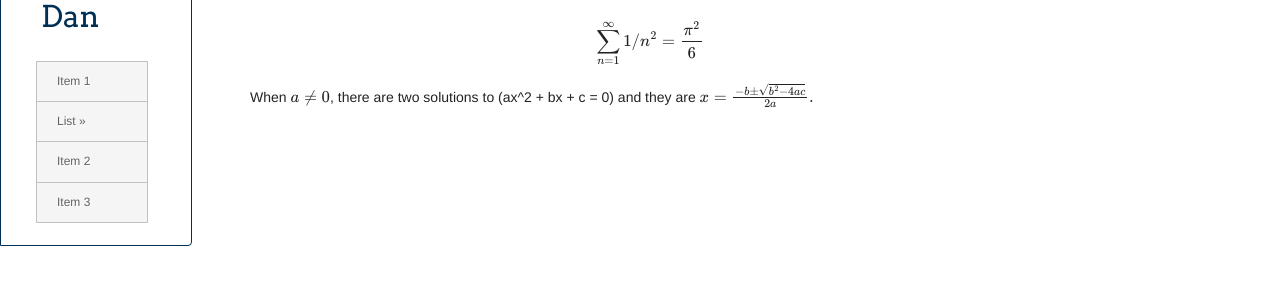
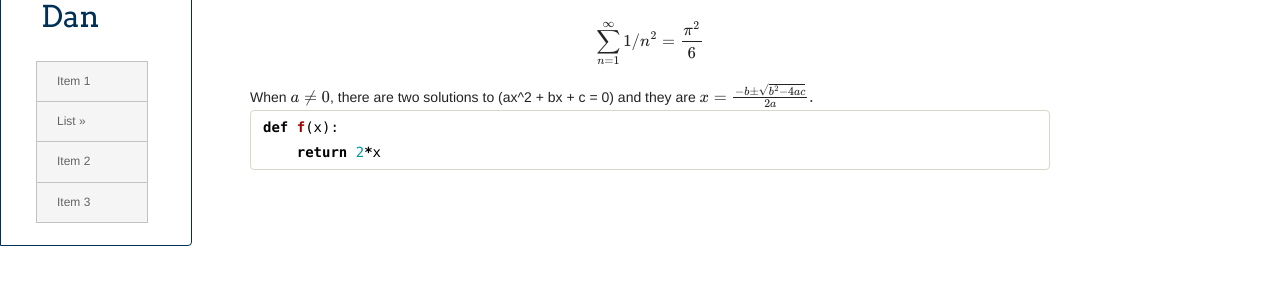
Before and after one commit to dviar2718/DanWeb, a Jekyll site: the page built from index.md, in a window 1280 px wide. Shown: the part 123-423 px from the top of the page. Built offline with Jekyll 4.4.1, drawn with Linux system fonts in a browser that asks for light colours; Markdown is read by kramdown in place of the engine named in the settings; formulas are drawn with MathJax 3.

Commit message:
try python syntax highlighting

````diff
--- a/index.md
+++ b/index.md
@@ -15,3 +15,8 @@ $$\sum_{n=1}^\infty 1/n^2 = \frac{\pi^2}{6}$$
 
 When $a \ne 0$, there are two solutions to \(ax^2 + bx + c = 0\) and they are
 $$x = {-b \pm \sqrt{b^2-4ac} \over 2a}.$$
+
+```python
+def f(x):
+    return 2*x
+```
````
